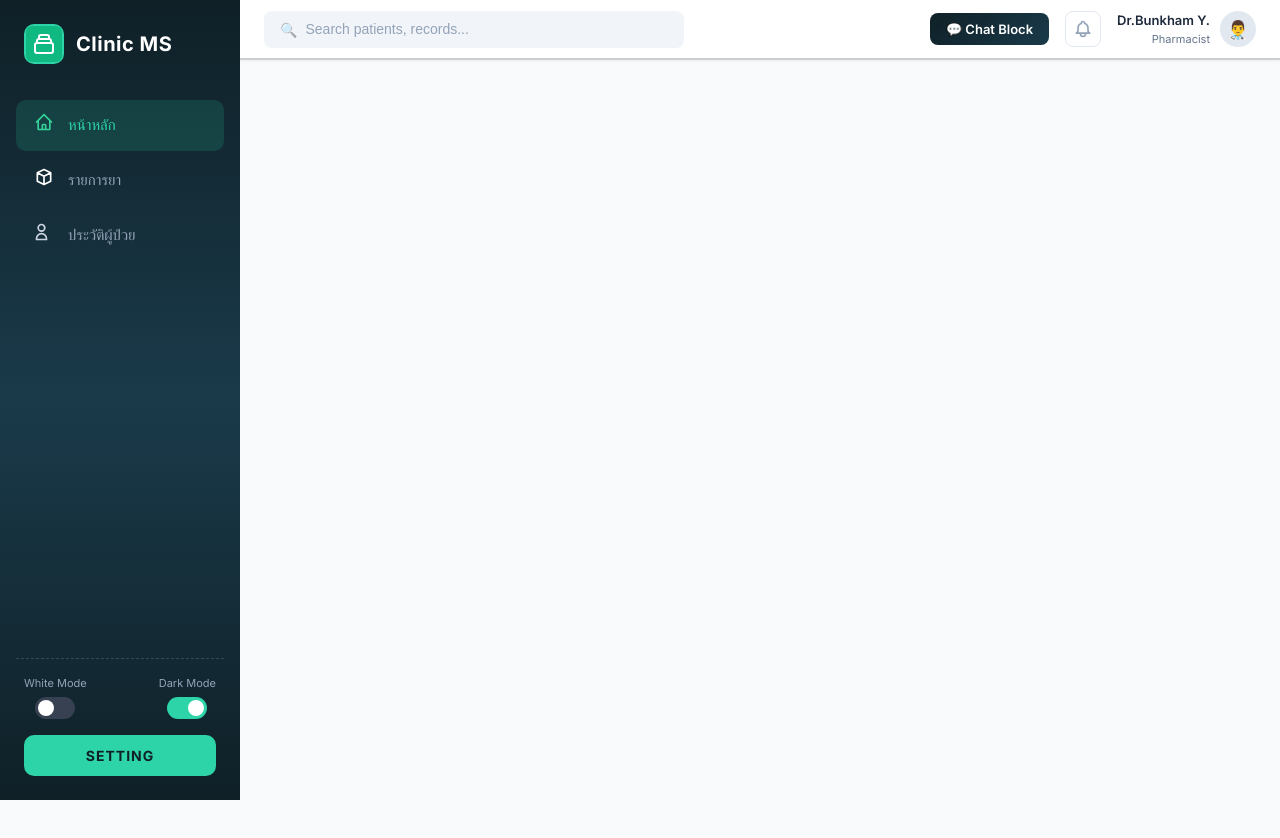
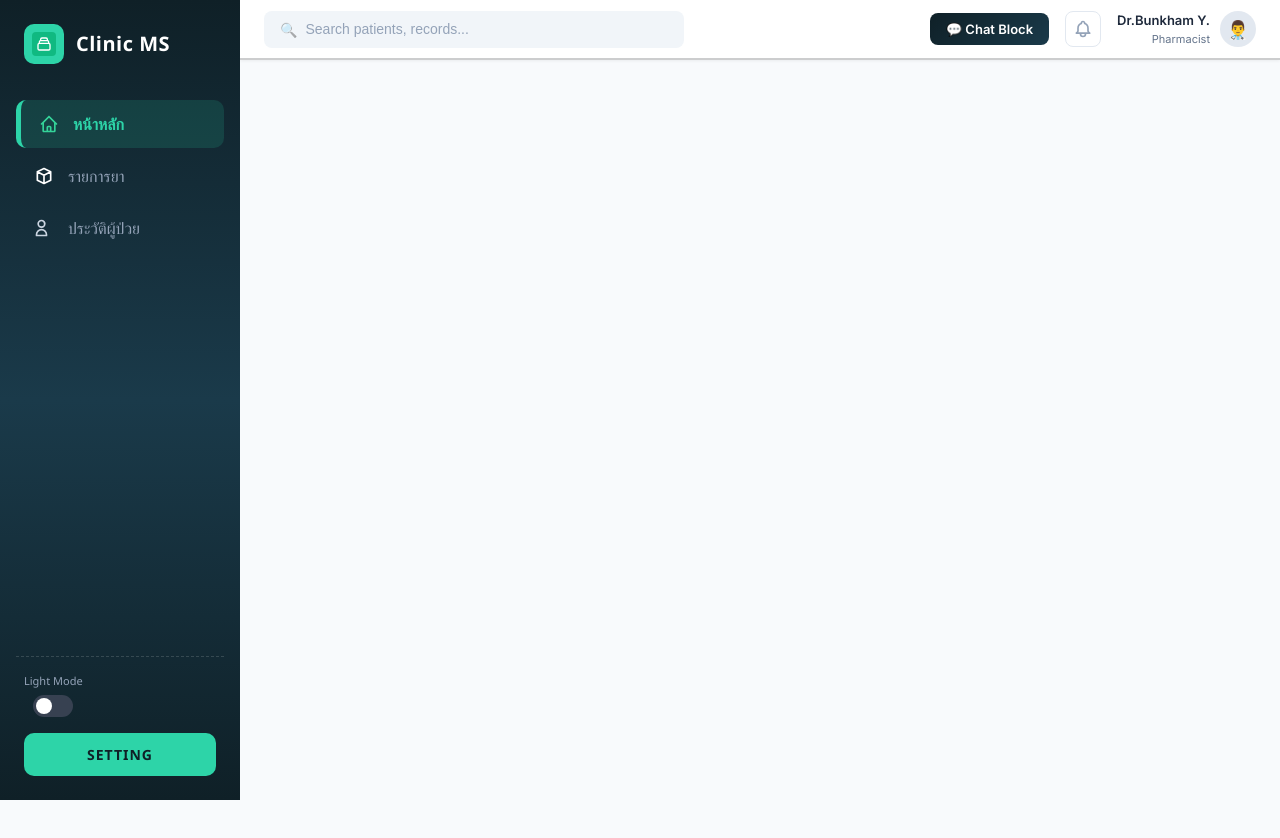
Before and after one commit to PerthCPE/general-clinic, a React (Vite) app in the folder react-frontend/: page / in a window 1280 px wide. Shown: the top 838 px of the page. Built offline with nearby package versions, Linux system fonts and the light colour scheme.

Commit message:
แก้ dark mode'

```diff
--- a/react-frontend/src/App.css
+++ b/react-frontend/src/App.css
@@ -3,3 +3,7 @@
   width: 100%;
   min-height: 100vh;
 }
+/* เปลี่ยนสีพื้นหลังทั้งหน้าจอเมื่อติด Dark Mode */
+body.dark-mode {
+  background-color: #0f172a; /* สีมืดเดียวกับ body-content */
+}
--- a/react-frontend/src/components/Body/Body.css
+++ b/react-frontend/src/components/Body/Body.css
@@ -1,9 +1,18 @@
-/* ===== Body (Main Content) ===== */
+/* ===== Body (โหมดปกติ / Light Mode) ===== */
 .body-content {
-  margin-left: 240px;  /* offset for sidebar width */
-  margin-top: 60px;    /* offset for topbar height */
+  margin-left: 240px;
+  margin-top: 60px;
   min-height: calc(100vh - 60px);
-  background: #f8fafc;
+
+  background: #f8fafc; /* สีพื้นหลังสว่าง */
+  color: #1e293b;
   padding: 24px;
   box-sizing: border-box;
+  transition: background 0.3s ease, color 0.3s ease; /* ทำให้สีค่อยๆ เปลี่ยนแบบนุ่มนวล */
 }
+
+/* ===== เมื่อเป็น Dark Mode ===== */
+body.dark-mode .body-content {
+  background: #0f172a; /* สีพื้นหลังเข้ม */
+  color: #f1f5f9;      /* สีตัวอักษรสว่าง */
+}
--- a/react-frontend/src/components/Sidebar/Sidebar.css
+++ b/react-frontend/src/components/Sidebar/Sidebar.css
@@ -3,7 +3,8 @@
   width: 240px;
   min-width: 240px;
   height: 100vh;
-  background: linear-gradient(180deg, #0f2027 0%, #1a3a4a 50%, #0f2027 100%);
+  /* BG Sidebar */
+  background: linear-gradient(180deg, #0f2027 0%, #1a3a4a 50%, #0f2027 100%);/* ตอนนี้เฟสสี*/
   display: flex;
   flex-direction: column;
   padding: 24px 16px;
@@ -13,6 +14,11 @@
   left: 0;
   z-index: 100;
   overflow-y: auto;
+  font-family: 'Segoe UI', Tahoma, sans-serif;
+}
+/* โหมด dark */
+.sidebar.dark {
+  background: linear-gradient(180deg, #111827 0%, #1f2937 50%, #111827 100%);
 }
 
 /* Logo */
@@ -35,6 +41,12 @@
   font-size: 20px;
 }
 
+.sidebar-logo-icon img {
+  width: 24px;
+  height: 24px;
+  object-fit: contain;
+}
+
 .sidebar-logo-text {
   font-size: 20px;
   font-weight: 700;
@@ -50,6 +62,8 @@
   flex: 1;
 }
 
+/* ปรับ Font ขนาด... */
+
 .sidebar-nav-item {
   display: flex;
   align-items: center;
@@ -58,25 +72,41 @@
   border-radius: 10px;
   color: #94a3b8;
   text-decoration: none;
-  font-size: 15px;
+  font-size: 16px; /*  ขนาด Font*/
   font-weight: 500;
   transition: all 0.2s ease;
 }
-
+/*  hover ตอนลอยยังไม่กด เวลาเอาเมาสไปชี้ */
 .sidebar-nav-item:hover {
   background: rgba(255, 255, 255, 0.08);
   color: #ffffff;
 }
 
+/* รายการที่ถูกเลือกตอนนี้อนู่หน้าไหนแสดงขอบ */
 .sidebar-nav-item.active {
   background: rgba(45, 212, 168, 0.15);
+  /* background: rgba(198, 196, 196, 0.15); */
   color: #2dd4a8;
+  font-weight: 900; /*ตัวหนา*/
+
+  border-left: 5px solid #2dd4a8; /* แถบสีเขียวหนา 5px */
+  overflow: hidden;                /* ตัดมุมแถบสีเขียวให้โค้งตามปุ่ม */
+
+
 }
 
 .sidebar-nav-icon {
-  font-size: 18px;
+  display: flex;
+  align-items: center;
+  justify-content: center;
   width: 24px;
-  text-align: center;
+  height: 24px;
+}
+
+.sidebar-nav-icon img {
+  width: 20px;
+  height: 20px;
+  object-fit: contain;
 }
 
 /* Bottom section */
@@ -84,6 +114,7 @@
   margin-top: auto;
   display: flex;
   flex-direction: column;
+  /* align-items: center; */
   gap: 16px;
   padding: 16px 8px 0;
   border-top: 1px dashed rgba(255, 255, 255, 0.15);
@@ -95,7 +126,8 @@
   gap: 8px;
 }
 
-.mode-label {
+.mode-label,
+.mode-label-single {
   display: flex;
   flex-direction: column;
   align-items: center;
--- a/react-frontend/src/components/Sidebar/Sidebar.tsx
+++ b/react-frontend/src/components/Sidebar/Sidebar.tsx
@@ -1,30 +1,59 @@
 import './Sidebar.css';
-import homeIcon from '../../assets/home.svg' ;// ใช้ import homeIcon from '../../assets/home.svg'
+import { useEffect, useState } from 'react';
+//useState = เก็บค่า
+//useEffect = ทำงานหลังจากค่าเปลี่ยน
+import homeIcon from '../../assets/home.svg';
 import A1 from '../../assets/A1.svg';
 import A2 from '../../assets/A2.svg';
-import logoclinic from "../../assets/logiclinic.svg";
+import logoclinic from '../../assets/logiclinic.svg';
 
 function Sidebar() {
+  const [isDarkMode, setIsDarkMode] = useState(false);
+// ===============สำหรับการสลับธีม==================
+  const toggleTheme = () => {
+    setIsDarkMode((prev) => !prev);
+  };
+ // ===============สำหรับการสลับธีมส่งไป body==================
+
+  useEffect(() => {
+    if (isDarkMode) {
+      document.body.classList.add('dark-mode');
+    } else {
+      document.body.classList.remove('dark-mode');
+    }
+  }, [isDarkMode]);
+
+
+
+
   return (
-    <aside className="sidebar">
+    <aside className={`sidebar ${isDarkMode ? 'dark' : ''}`}>
       {/* Logo */}
       <div className="sidebar-logo">
-        <div className="sidebar-logo-icon"><img src={logoclinic} alt="Clinic Logo" /></div>
+        <div className="sidebar-logo-icon">
+          <img src={logoclinic} alt="Clinic Logo" />
+        </div>
         <span className="sidebar-logo-text">Clinic MS</span>
       </div>
 
       {/* Navigation */}
       <nav className="sidebar-nav">
         <a href="#" className="sidebar-nav-item active">
-          <span className="sidebar-nav-icon"><img src={homeIcon} alt="home" width="20" height="20" /></span>
+          <span className="sidebar-nav-icon">
+            <img src={homeIcon} alt="home" />
+          </span>
           <span>หน้าหลัก</span>
         </a>
         <a href="#" className="sidebar-nav-item">
-          <span className="sidebar-nav-icon"><img src={A1} alt="medication" width="20" height="20" /></span>
+          <span className="sidebar-nav-icon">
+            <img src={A1} alt="medication" />
+          </span>
           <span>รายการยา</span>
         </a>
         <a href="#" className="sidebar-nav-item">
-          <span className="sidebar-nav-icon"><img src={A2} alt="patient" width="20" height="20" /></span>
+          <span className="sidebar-nav-icon">
+            <img src={A2} alt="patient" />
+          </span>
           <span>ประวัติผู้ป่วย</span>
         </a>
       </nav>
@@ -32,17 +61,18 @@ function Sidebar() {
       {/* Bottom section */}
       <div className="sidebar-bottom">
         <div className="sidebar-mode-toggle">
-          <label className="mode-label">
-            <span>White Mode</span>
-            <input type="checkbox" className="mode-checkbox" />
-            <span className="mode-slider"></span>
-          </label>
-          <label className="mode-label">
-            <span>Dark Mode</span>
-            <input type="checkbox" className="mode-checkbox" defaultChecked />
-            <span className="mode-slider active"></span>
+          <label className="mode-label-single">
+            <span>{isDarkMode ? ' Dark Mode' : ' Light Mode'}</span> {/*☀️🌙*/}
+            <input
+              type="checkbox"
+              className="mode-checkbox"
+              checked={isDarkMode}
+              onChange={toggleTheme}
+            />
+            <span className={`mode-slider ${isDarkMode ? 'active' : ''}`}></span>
           </label>
         </div>
+
         <button className="sidebar-setting-btn">SETTING</button>
       </div>
     </aside>
--- a/react-frontend/src/components/Topbar/Topbar.css
+++ b/react-frontend/src/components/Topbar/Topbar.css
@@ -150,3 +150,46 @@
   justify-content: center;
   font-size: 18px;
 }
+
+
+/* ==========================================
+    Dark Mode ของ Topbar
+   ========================================== */
+body.dark-mode .topbar {
+  background: #0f172a;
+  border-bottom: 2px solid #1e293b;
+  box-shadow: 0 1px 3px rgba(0, 0, 0, 0.4);
+}
+
+/* ช่องค้นหาใน Dark Mode */
+body.dark-mode .topbar-search {
+  background: #1e293b;
+}
+
+body.dark-mode .topbar-search-input {
+  color: #f8fafc;
+}
+
+body.dark-mode .topbar-search-input::placeholder {
+  color: #64748b;
+}
+
+/* ปุ่มไอคอนแจ้งเตือนใน Dark Mode */
+body.dark-mode .topbar-icon-btn {
+  background: #1e293b;
+  border-color: #334155;
+  color: #ffffff;
+}
+
+body.dark-mode .topbar-icon-btn:hover {
+  background: #334155;
+}
+
+/* ข้อความชื่อผู้ใช้ใน Dark Mode */
+body.dark-mode .topbar-user-name {
+  color: #f8fafc;
+}
+
+body.dark-mode .topbar-user-role {
+  color: #94a3b8;
+}
```
